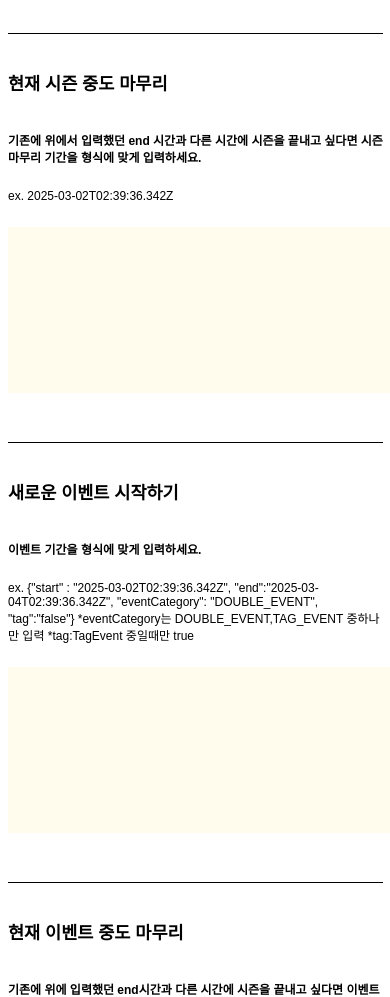
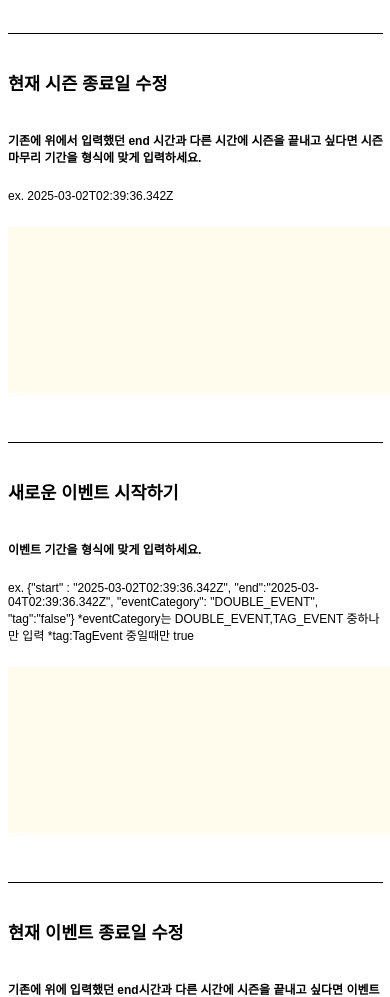
Before and after one commit to 2025-HIARC-Rating-system/FE, a React (Vite) app: page /rlaehdghks8383 in a window 390 px wide. Shown: the part 1172-2169 px from the top of the page. Built offline with nearby package versions, Linux system fonts and the light colour scheme; a web font is replaced by a local one.

Commit message:
styled:반응형 css 수정

```diff
--- a/src/page/AdminPage.tsx
+++ b/src/page/AdminPage.tsx
@@ -21,9 +21,9 @@ const AdminPage = () => {
       <HistroyCheck />
       <AdminInput BlockName="새로운 학기 시작하기(막누르지마셈 초 기 화 됨)" />
       <AdminInput BlockName="새로운 시즌 시작하기" />
-      <AdminInput BlockName="현재 시즌 중도 마무리" />
+      <AdminInput BlockName="현재 시즌 종료일 수정" />
       <AdminInput BlockName="새로운 이벤트 시작하기" />
-      <AdminInput BlockName="현재 이벤트 중도 마무리" />
+      <AdminInput BlockName="현재 이벤트 종료일 수정" />
       <AdminEnd endName="시즌 끝내기 (점수 초기화)" />
       <AdminEnd endName="이벤트 끝내기 (점수 초기화)" />
     </LayOut>
--- a/src/page/DivPage.tsx
+++ b/src/page/DivPage.tsx
@@ -44,6 +44,7 @@ const ButtonWrapper = styled.div`
 const MainWrapper = styled.div`
   display: flex;
   gap: 26px;
+  margin-bottom: 40px;
 `;
 
 const Right = styled.div`
--- a/src/page/SearchPage.tsx
+++ b/src/page/SearchPage.tsx
@@ -33,7 +33,7 @@ const Explain = styled.div`
 
 const Message = styled.div`
   font-size: 20px;
-  color: red;
+  color: black;
   font-weight: bold;
 `;
 
--- a/src/page/StreakPage.tsx
+++ b/src/page/StreakPage.tsx
@@ -42,6 +42,7 @@ const Wrapper = styled.div`
   @media (max-width: 480px) {
     width: 100%;
     margin-left: 16px;
+    margin-bottom: 40px;
   }
 `;
 
--- a/src/ui/AdminExplain.ts
+++ b/src/ui/AdminExplain.ts
@@ -2,10 +2,10 @@ export const AdminExplain: Record<string, string> = {
   "새로운 학기 시작하기(막누르지마셈 초 기 화 됨)":
     "학회원 정보를 형식에 맞게 list로 입력하세요(GPT ㄱㄱ) 정보가 초기화 되고 일부는 지난시즌 기록으로 넘어갑니다",
   "새로운 시즌 시작하기": "시즌 기간을 형식에 맞게 입력하세요.",
-  "현재 시즌 중도 마무리":
+  "현재 시즌 종료일 수정":
     "기존에 위에서 입력했던 end 시간과 다른 시간에 시즌을 끝내고 싶다면 시즌 마무리 기간을 형식에 맞게 입력하세요.",
   "새로운 이벤트 시작하기": "이벤트 기간을 형식에 맞게 입력하세요.",
-  "현재 이벤트 중도 마무리":
+  "현재 이벤트 종료일 수정":
     "기존에 위에 입력했던 end시간과 다른 시간에 시즌을 끝내고 싶다면 이벤트 마무리 기간을 형식에 맞게 입력하세요",
   "시즌 끝내기 (점수 초기화)": `위에서 이벽한 시즌 end 날짜에 맞춰 점수 집계는 종료 됩니다.\n아래 초기화 버튼을 눌러야 현재 시즌 정보가 "지난 시즌 기록 확인하기" 로 옮겨가고 이후 계산이 알맞게 됩니다. `,
   "이벤트 끝내기 (점수 초기화)": `위에서 입력한 이벤트 end 날짜에 맞춰 점수 집계는 종료됩니다.\n아래 초기화 버튼을 눌러야 현재 이벤트 정보가 "지난 이벤트 기록 확인하기" 로 옮겨지고 이후 계산이 알맞게 됩니다. `,
@@ -14,17 +14,17 @@ export const AdminExplain: Record<string, string> = {
 export const AdminWarn: Record<string, string> = {
   "새로운 학기 시작하기(막누르지마셈 초 기 화 됨)": "",
   "새로운 시즌 시작하기": "",
-  "현재 시즌 중도 마무리":
+  "현재 시즌 종료일 수정":
     "주의: 현재 시점보다 미래의 시간만 가능, 시작 시간 변경은 불가능",
   "새로운 이벤트 시작하기":
     "주의: 현재 시점보다 미래의 시간만 가능, 2배 이벤트와 티어 이벤트 동시에 안됨",
-  "현재 이벤트 중도 마무리":
+  "현재 이벤트 종료일 수정":
     "주의: 현재 시점보다 미래의 시간만 가능, 시작 시간 변경은 불가능",
 };
 
 export const Ex: Record<string, string> = {
   "새로운 학기 시작하기(막누르지마셈 초 기 화 됨)": `ex.\n\n[\n{"name":"김동환", "handle":"Brayden"},\n{"name":"이호재","handle":"ghwo336"}\n]`,
   "새로운 시즌 시작하기": `ex.\n\n{"start":"2025-03-02T02:39:36.342Z",\n "end":"2025-03-04T02:39:36.342Z"}`,
-  "현재 시즌 중도 마무리": `ex.\n\n2025-03-02T02:39:36.342Z`,
+  "현재 시즌 종료일 수정": `ex.\n\n2025-03-02T02:39:36.342Z`,
   "새로운 이벤트 시작하기": `ex.\n\n{"start" : "2025-03-02T02:39:36.342Z",\n "end":"2025-03-04T02:39:36.342Z",\n"eventCategory": "DOUBLE_EVENT",\n "tag":"false"}\n\n *eventCategory는 DOUBLE_EVENT,TAG_EVENT 중하나만 입력\n *tag:TagEvent 중일때만 true`,
 };
```
